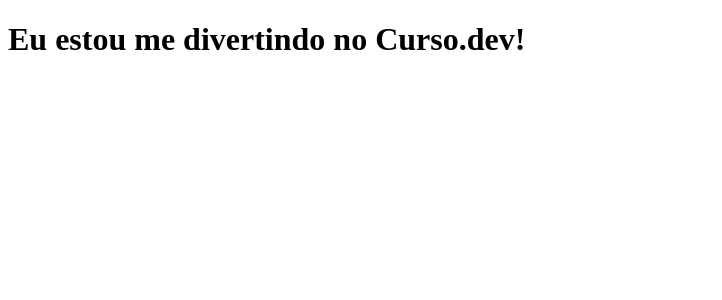
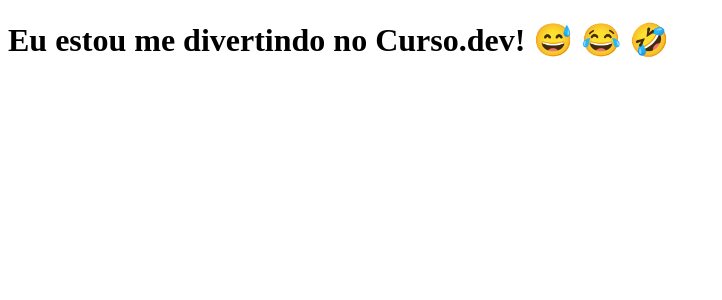
Before and after one commit to lucasmartini-dev/clone-tabnews, a Next.js app: page / in a window 1280 px wide. Shown: the top 300 px of the page, without its empty margins (0-722 px from the left). Built offline with nearby package versions, Linux system fonts and the light colour scheme.

Commit message:
change the home message

```diff
--- a/pages/index.js
+++ b/pages/index.js
@@ -1,5 +1,5 @@
 function Home() {
-    return <h1>Eu estou me divertindo no Curso.dev!</h1>;
+    return <h1>Eu estou me divertindo no Curso.dev! 😅 😂 🤣</h1>;
 }
 
 export default Home;
```
